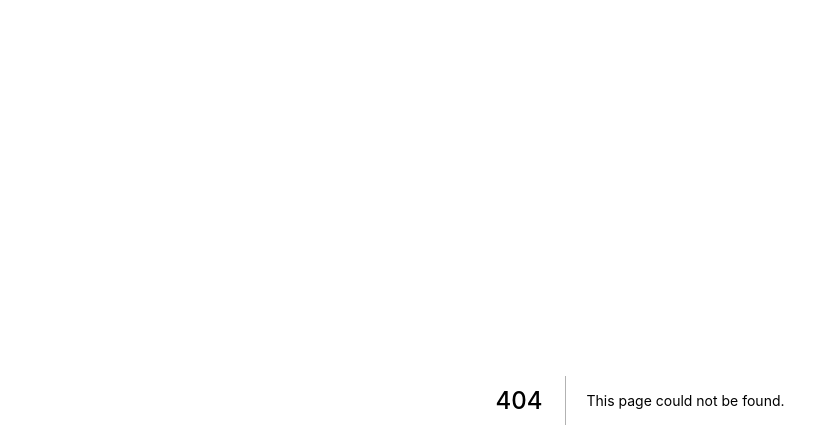
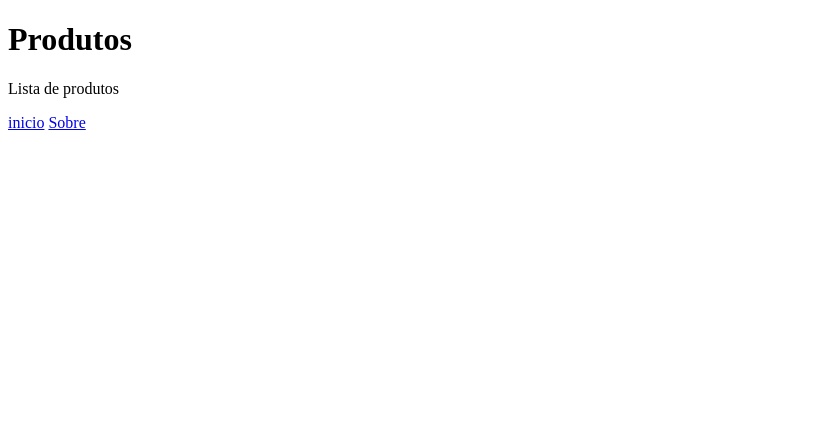
Before and after one commit to Arnaldo-Isac/NextAPP, a Next.js app: page /product in a window 1280 px wide. Before the commit this address had no page. Shown: the top 448 px of the page, without its empty margins (0-839 px from the left). Built offline with nearby package versions, Linux system fonts and the light colour scheme.

Commit message:
Adicionando a pagina produtos

```diff
--- a/pages/about.js
+++ b/pages/about.js
@@ -2,7 +2,7 @@ export default function About(){
     return <div>
             <h1>Página About</h1>
             <p>Acerca da empresa ou instituição
-                voltar a página <a href="/">Principal</a></p>
+                voltar a página <a href="/">Principal</a> ou ir a <a href="product">Produtos</a></p>
 
              </div>
 }
--- a/pages/index.js
+++ b/pages/index.js
@@ -4,7 +4,7 @@ function Home(){
         <p>Verificado</p>
         <p>Aterroziznte </p>
 
-            Visitar a página <a href="/about">Sobre</a> a empresa
+            Visitar a página <a href="/about">Sobre</a> a empresa ou ir a <a href="product">Produtos</a>
 
 
     </dev>
--- /dev/null
+++ b/pages/product.js
@@ -0,0 +1,7 @@
+export default function Product(){
+    return <>
+        <h1> Produtos</h1>
+        <p>Lista de produtos</p>
+        <a href="/">inicio</a> <a href="about">Sobre</a>
+    </>
+}
```
